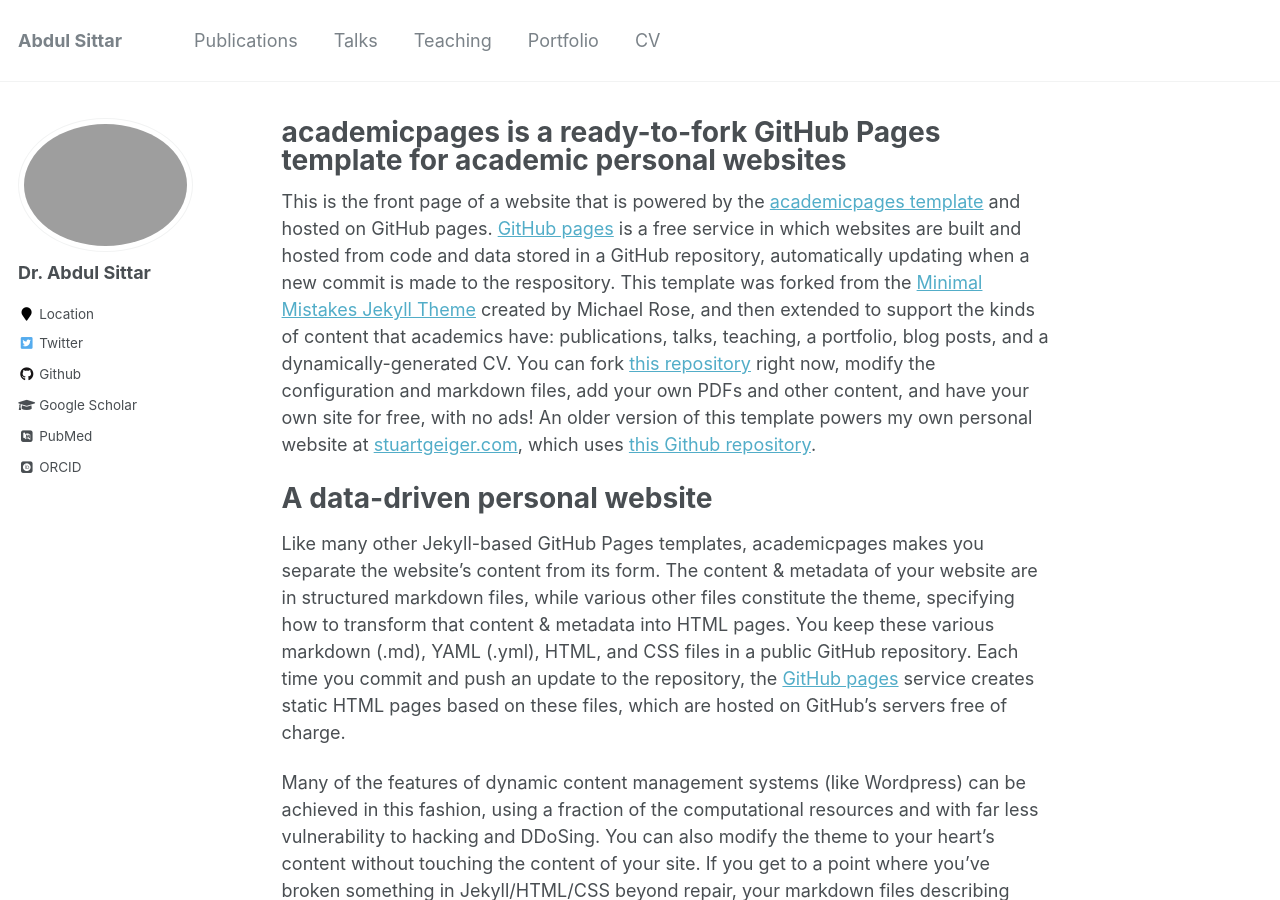
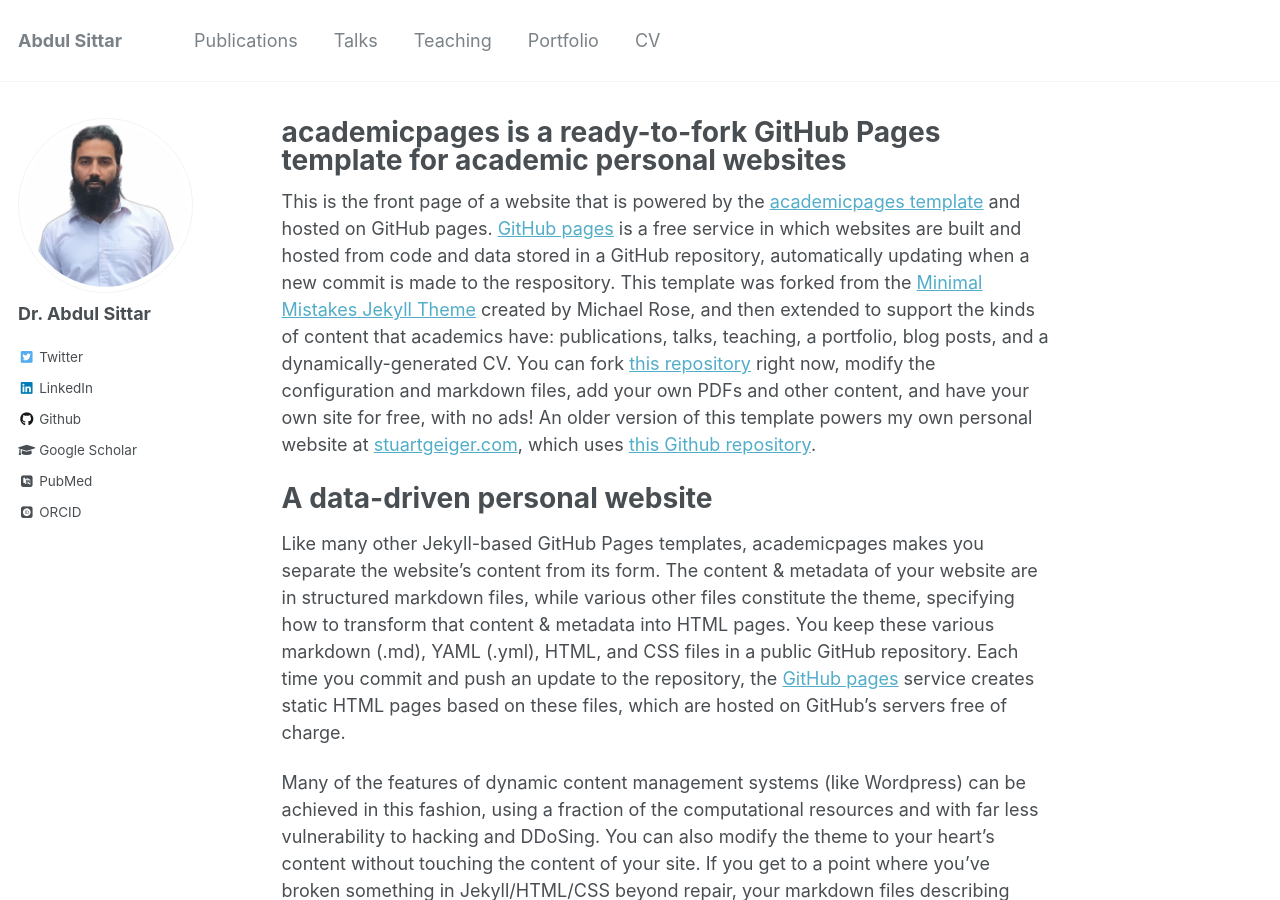
Before and after one commit to abdulsittar/abdulsittar.github.io, a Jekyll site: the page built from _pages/about.md, in a window 1280 px wide and 900 px high. Built offline with Jekyll 4.4.1, drawn with Linux system fonts in a browser that asks for light colours; some web fonts are replaced.

Commit message:
set the linkedin url

```diff
--- a/_config.yml
+++ b/_config.yml
@@ -11,9 +11,9 @@ title                    : "Abdul Sittar"
 title_separator          : "-"
 name                     : &name "Your Name"
 description              : &description "personal description"
-url                      : https://academicpages.github.io # the base hostname & protocol for your site e.g. "https://mmistakes.github.io"
+url                      : https://abdulsittar.github.io # the base hostname & protocol for your site e.g. "https://mmistakes.github.io"
 baseurl                  : "" # the subpath of your site, e.g. "/blog"
-repository               : "academicpages/academicpages.github.io"
+repository               : "abdulsittar.github.io"
 teaser                   :  # filename of teaser fallback teaser image placed in /images/, .e.g. "500x300.png"
 breadcrumbs              : false # true, false (default)
 words_per_minute         : 160
@@ -81,12 +81,12 @@ analytics:
 # Site Author
 author:
   name             : "Dr. Abdul Sittar"
-  avatar           : "profile"
+  avatar           : "profile.png"
   bio              : ""
-  location         : "Location"
+  location         :
   employer         :
-  pubmed           : "https://www.ncbi.nlm.nih.gov/pubmed/?term=john+snow"
-  googlescholar    : "http://yourfullgooglescholarurl.com"
+  pubmed           : ""
+  googlescholar    : "https://scholar.google.com/citations?hl=en&user=0TlRnDsAAAAJ"
   email            :
   researchgate     :  # example: "https://www.researchgate.net/profile/yourprofile"
   uri              :
@@ -96,13 +96,13 @@ author:
   flickr           :
   facebook         :
   foursquare       :
-  github           : "academicpages"
+  github           : "abdulsittar"
   google_plus      :
   keybase          :
   instagram        :
   impactstory      : #"https://profiles.impactstory.org/u/xxxx-xxxx-xxxx-xxxx"
   lastfm           :
-  linkedin         :
+  linkedin         : "abdul-sittar-39012290"
   orcid            : "http://orcid.org/yourorcidurl"
   pinterest        :
   soundcloud       :
```
